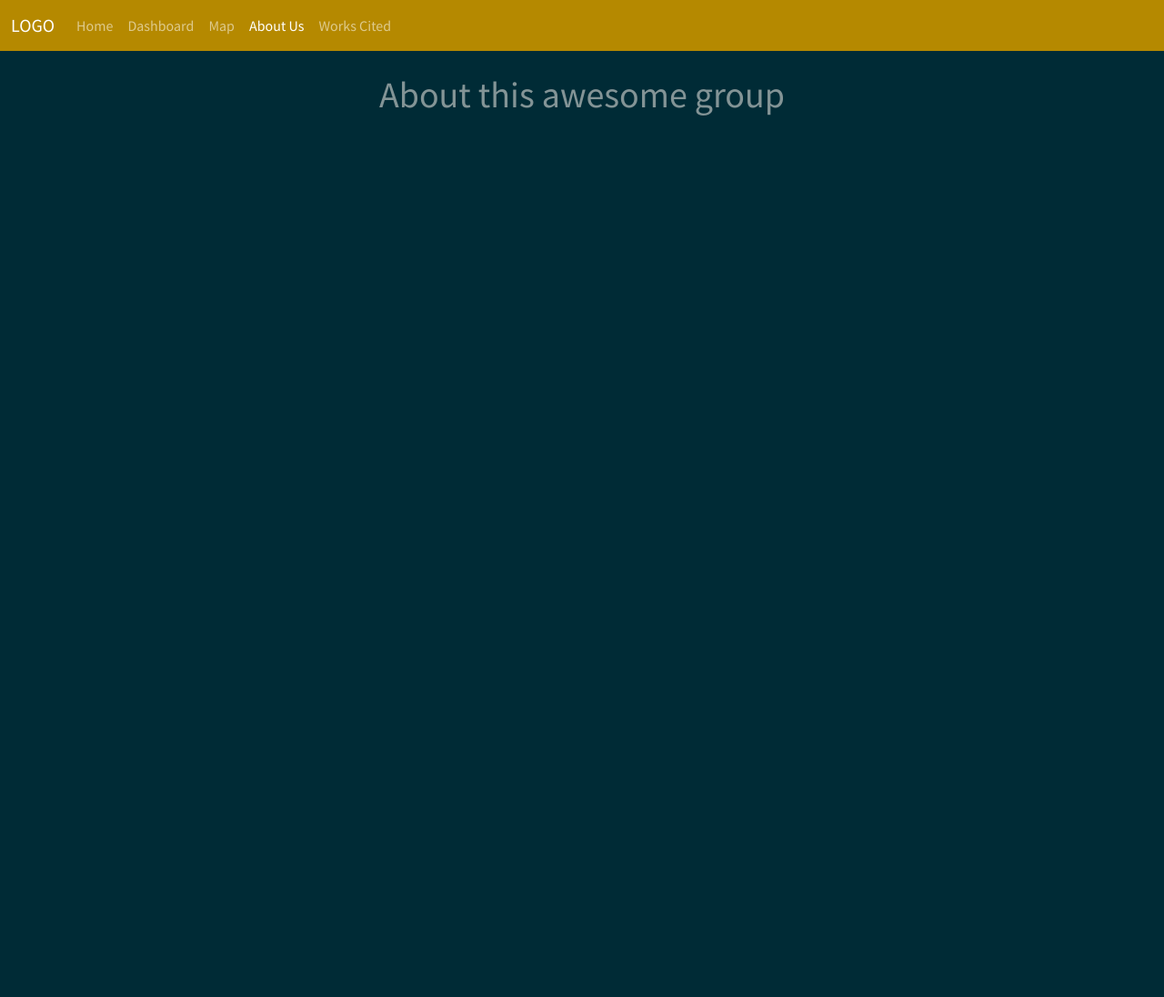
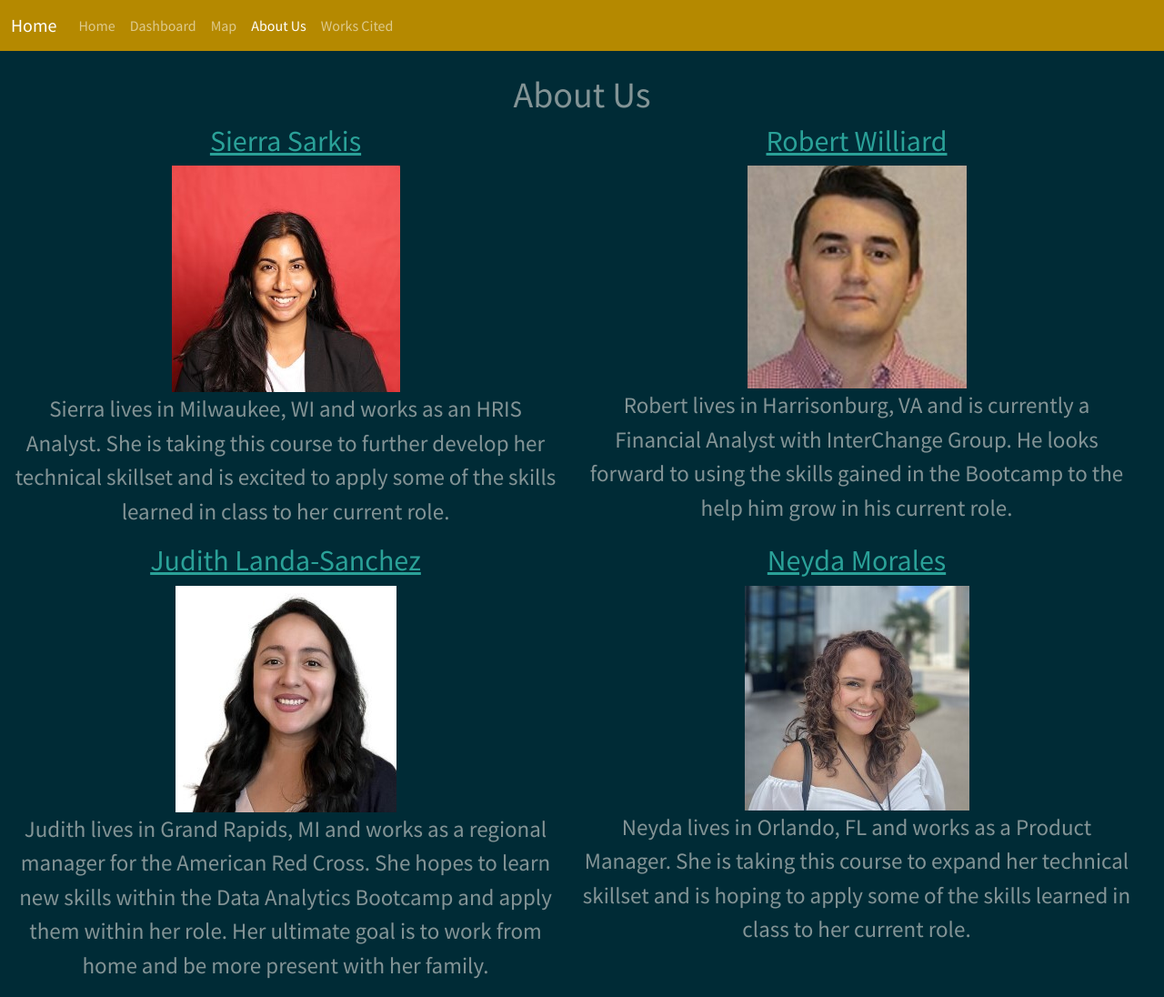
Before and after one commit to neydamorales/project-3-group-7, a Flask app: page /about_us in a window 1280 px wide. Shown: the whole page at 91% size. Before the commit the page ends 127 px from the top, so only its background shows below. Run offline with Flask 3, Linux system fonts and the light colour scheme; some libraries are stand-ins or nearby versions.

Commit message:
updated the about_us.html

```diff
--- a/app/templates/about_us.html
+++ b/app/templates/about_us.html
@@ -1,28 +1,26 @@
 <!DOCTYPE html>
 <html lang="en">
+
 
 <head>
     <meta charset="UTF-8">
     <meta name="viewport" content="width=device-width, initial-scale=1.0">
     <meta http-equiv="X-UA-Compatible" content="ie=edge">
-    <title>SpaceX Dashboard</title>
-
+    <title>About Us </title>
     <!-- CSS -->
     <link href="https://cdn.jsdelivr.net/npm/bootstrap@5.3.3/dist/css/bootstrap.min.css" rel="stylesheet" integrity="sha384-QWTKZyjpPEjISv5WaRU9OFeRpok6YctnYmDr5pNlyT2bRjXh0JMhjY6hW+ALEwIH" crossorigin="anonymous">
     <link href="https://bootswatch.com/5/solar/bootstrap.min.css", rel="stylesheet">
     <link href="./static/css/static.css" rel="stylesheet">
-
     <!-- JS IMPORTS - External Libraries -->
     <script src="https://cdn.jsdelivr.net/npm/bootstrap@5.3.3/dist/js/bootstrap.bundle.min.js" integrity="sha384-YvpcrYf0tY3lHB60NNkmXc5s9fDVZLESaAA55NDzOxhy9GkcIdslK1eN7N6jIeHz" crossorigin="anonymous"></script>
     <script src="https://d3js.org/d3.v7.min.js"></script>
     <script src="https://cdn.plot.ly/plotly-latest.min.js"></script>
 </head>
-
 <body>
     <!-- NAVBAR -->
     <nav class="navbar navbar-expand-lg bg-primary" data-bs-theme="dark">
         <div class="container-fluid">
-            <a class="navbar-brand" href="/">LOGO</a>
+            <a class="navbar-brand" href="/">Home</a>
             <ul class="navbar-nav me-auto">
                 <li class="nav-item">
                 <a class="nav-link" href="/">Home</a>
@@ -36,27 +34,41 @@
                 <li class="nav-item">
                 <a class="nav-link active" href="/about_us">About Us</a>
                 </li>
+                 </li>
                 <li class="nav-item">
-                <a class="nav-link" href="/works_cited">Works Cited</a>
-                </li>
+                <a class="nav-link" href="/works_cited"> Works Cited</a>
             </ul>
         </div>
     </nav>
-
     <!-- add spacing -->
     <br/>
-
     <!-- Dashboard -->
      <div class="container-fluid">
         <div class="row">
             <div class="col-md-12 text-center">
-                <h1>About this awesome group</h1>
-            </div>
+                <h1>About Us</h1>
         </div>
-     </div>
-
+        <div class="row">
+            <div class="col-md-6 text-center">
+                <h2><a href="https://www.linkedin.com/in/sierra-sarkis-5372b688">Sierra Sarkis</a></h2>
+                <img src="static\images\Sierra.jpg" alt="Background" class="img-fluid">
+                <p style="font-size: 25px;">Sierra lives in Milwaukee, WI and works as an HRIS Analyst. She is taking this course to further develop her technical skillset and is excited to apply some of the skills learned in class to her current role. </p>
+        </div>
+            <div class="col-md-6 text-center">
+                <h2><a href="https://www.linkedin.com/in/robert-williard-5a544319b/">Robert Williard</a></h2>
+                <img src="static\images\Robert.jpg" alt="Background" class="img-fluid">
+                <p style="font-size: 25px;">Robert lives in Harrisonburg, VA and is currently a Financial Analyst with InterChange Group. He looks forward to using the skills gained in the Bootcamp to the help him grow in his current role.
+        </div>
+             <div class="col-md-6 text-center">
+                <h2><a href="https://www.linkedin.com/in/landajc/">Judith Landa-Sanchez</a></h2>
+                <img src="static\images\Judith.jpg" alt="Background" class="img-fluid">
+                <p style="font-size: 25px;">Judith lives in Grand Rapids, MI and works as a regional manager for the American Red Cross. She hopes to learn new skills within the Data Analytics Bootcamp and apply them within her role. Her ultimate goal is to work from home and be more present with her family.
+         </div>
+            <div class="col-md-6 text-center">
+                <h2><a href="https://www.linkedin.com/in/neyda-morales-79787ba8/">Neyda Morales</a></h2>
+                <img src="static\images\Neyda.jpg" alt="Background" class="img-fluid">
+                <p style="font-size: 25px;">Neyda lives in Orlando, FL and works as a Product Manager. She is taking this course to expand her technical skillset and is hoping to apply some of the skills learned in class to her current role.
      <br/>
      <br/>
 </body>
-
 </html>
```
Also changed, not shown: app/static/images/Judith.jpg (added), app/static/images/Neyda.jpg (added), app/static/images/Robert.jpg (added), app/static/images/Sierra.jpg (added).
